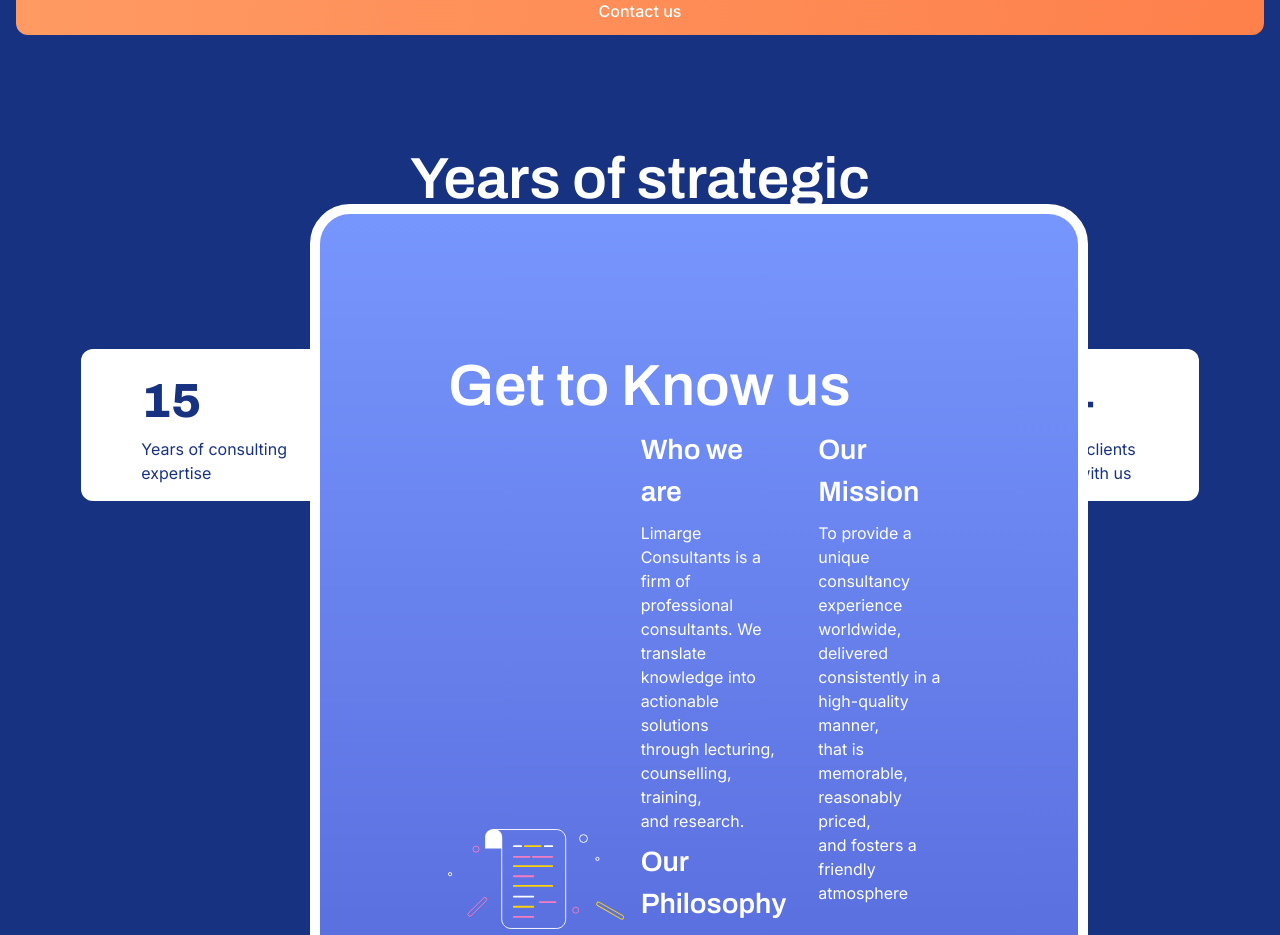
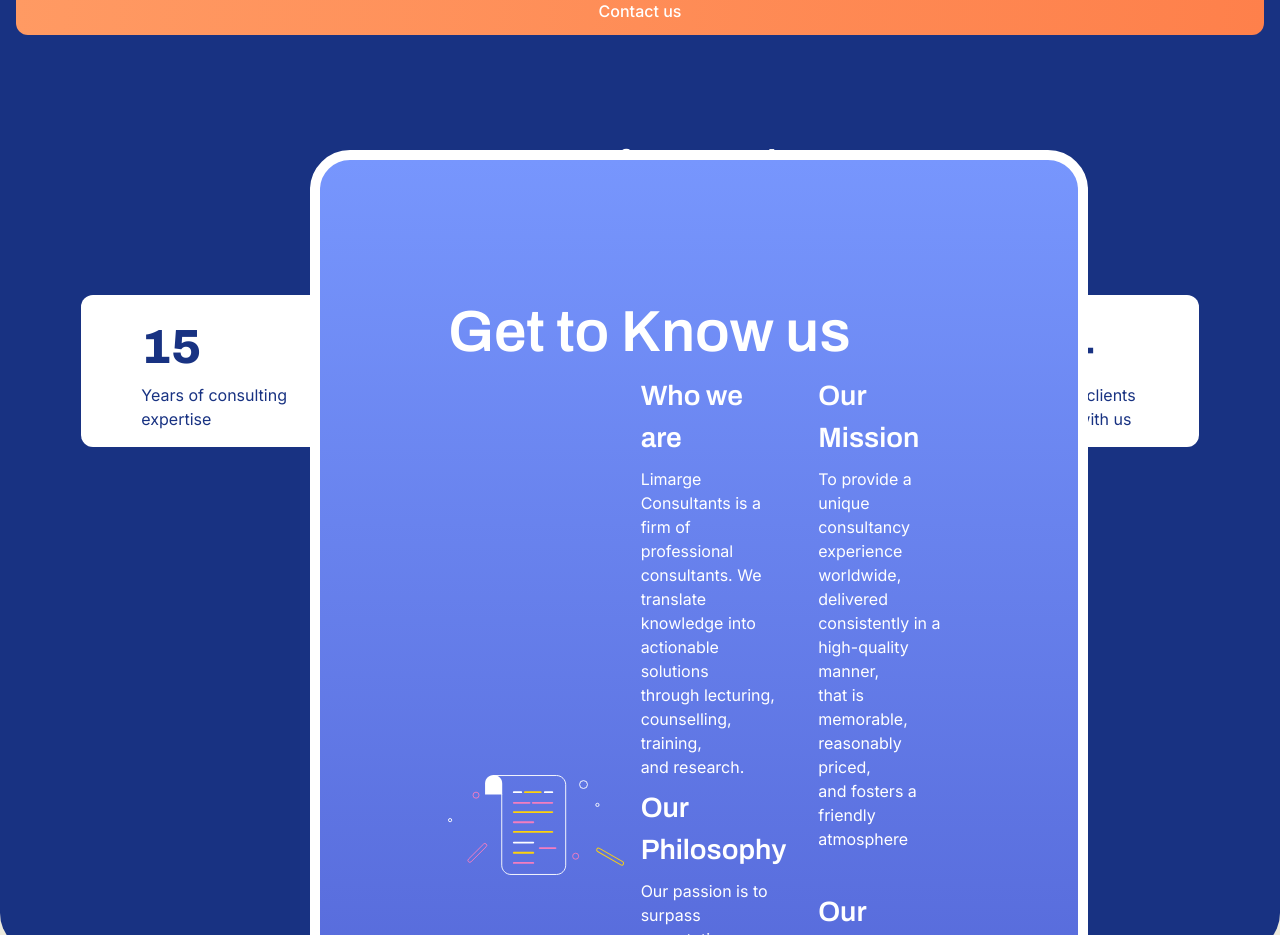
Before and after one commit to almondkiruthu/Limarge, a React (Vite) app in the folder client/: page / in a window 1280 px wide. Shown: the part 2100-3035 px from the top of the page. Built offline with nearby package versions, Linux system fonts and the light colour scheme; what prettier-plugin-tailwindcss would draw is missing.

Commit message:
Change the Title text to 3rem in 2xl screens

```diff
--- a/client/src/components/Stories.tsx
+++ b/client/src/components/Stories.tsx
@@ -5,7 +5,7 @@ const Stories = () => {
     <>
       <div className="relative rounded-b-[2.5rem] bg-customBlue pb-96">
         <div className="pt-[100px] text-center">
-          <h2 className="font-archivo text-[40px] font-semibold text-white lg:text-[3.625rem]">
+          <h2 className="font-archivo text-[40px] font-semibold text-white 2xl:text-[3rem] 3xl:text-[3.625rem]">
             Years of strategic <br /> consulting expertise
           </h2>
         </div>
```
